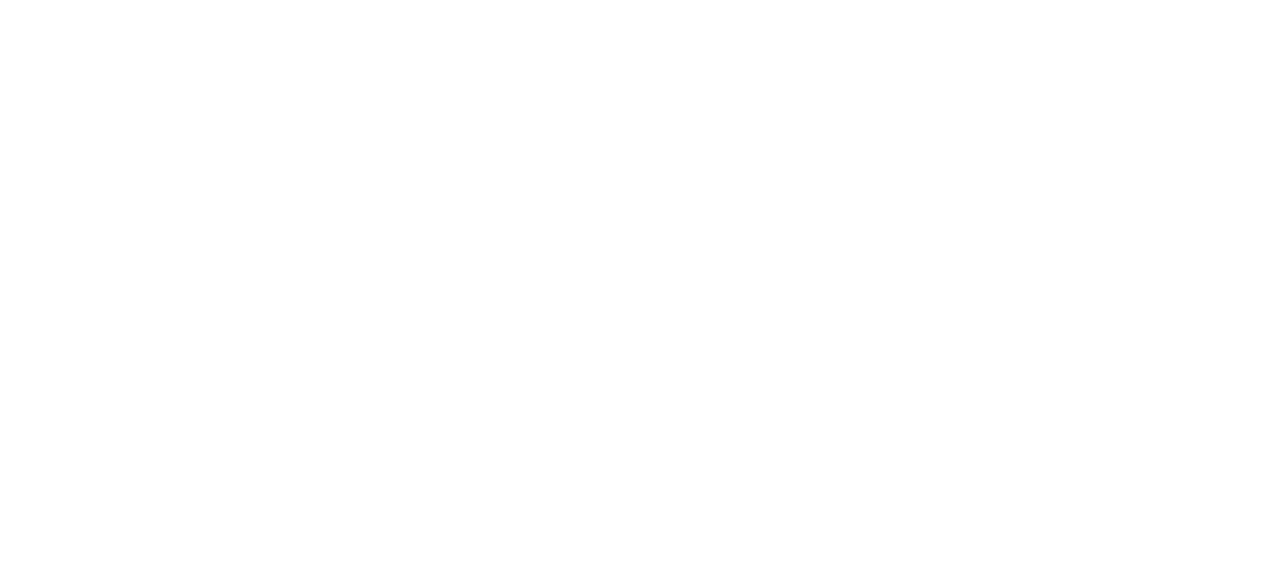
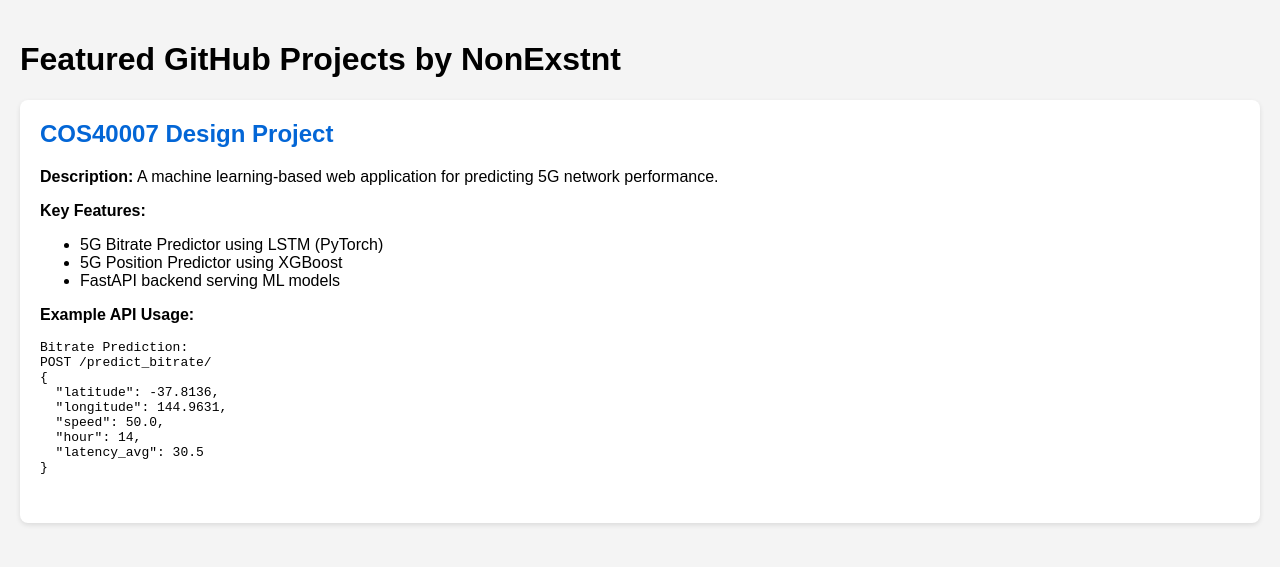
Before and after one commit to NonExstnt/nonexstnt.github.io, a plain HTML site: page index.html in a window 1280 px wide. Drawn offline with Linux system fonts and the light colour scheme.

Commit message:
Update index.html
Test Commit Displaying a project

```diff
--- a/index.html
+++ b/index.html
@@ -1,4 +1,59 @@
 <!DOCTYPE html>
-<html>
+<html lang="en">
+<head>
+  <meta charset="UTF-8">
+  <title>NonExstnt's GitHub Projects</title>
+  <style>
+    body {
+      font-family: Arial, sans-serif;
+      background-color: #f4f4f4;
+      margin: 0;
+      padding: 20px;
+    }
+    .project {
+      background-color: #fff;
+      border-radius: 8px;
+      padding: 20px;
+      margin-bottom: 20px;
+      box-shadow: 0 2px 5px rgba(0,0,0,0.1);
+    }
+    .project h2 {
+      margin-top: 0;
+    }
+    .project a {
+      color: #0366d6;
+      text-decoration: none;
+    }
+    .project a:hover {
+      text-decoration: underline;
+    }
+  </style>
+</head>
+<body>
+  <h1>Featured GitHub Projects by NonExstnt</h1>
 
+  <div class="project">
+    <h2><a href="https://github.com/NonExstnt/COS40007-Design-Project" target="_blank">COS40007 Design Project</a></h2>
+    <p><strong>Description:</strong> A machine learning-based web application for predicting 5G network performance.</p>
+    <p><strong>Key Features:</strong></p>
+    <ul>
+      <li>5G Bitrate Predictor using LSTM (PyTorch)</li>
+      <li>5G Position Predictor using XGBoost</li>
+      <li>FastAPI backend serving ML models</li>
+    </ul>
+    <p><strong>Example API Usage:</strong></p>
+    <pre>
+Bitrate Prediction:
+POST /predict_bitrate/
+{
+  "latitude": -37.8136,
+  "longitude": 144.9631,
+  "speed": 50.0,
+  "hour": 14,
+  "latency_avg": 30.5
+}
+    </pre>
+  </div>
+
+</body>
 </html>
```
